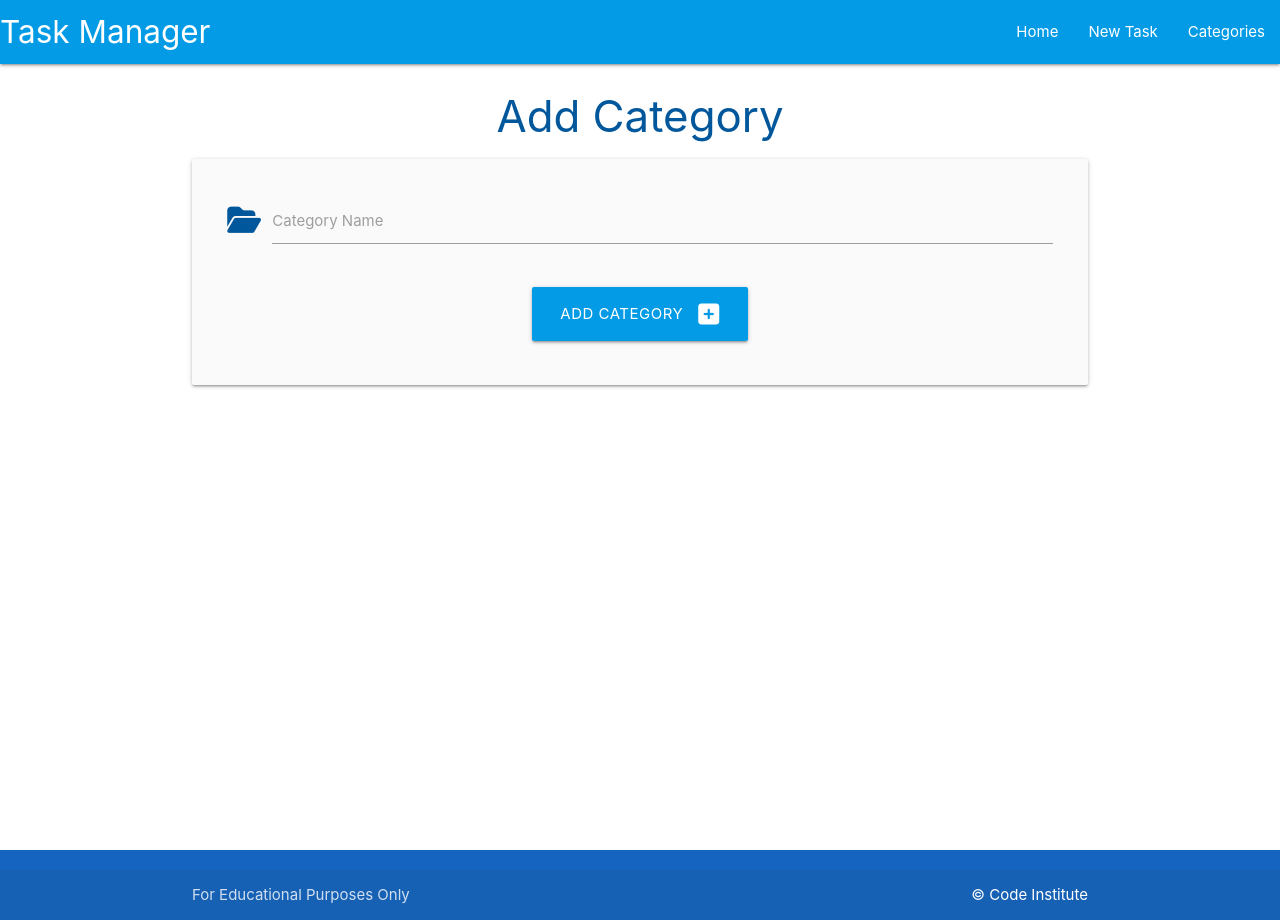
After one commit to Rick-8/db-challenge, a Flask app: page /add_category in a window 1280 px wide. The commit adds this page. Run offline with Flask 2, Linux system fonts and the light colour scheme.

Commit message:
Adding categorys section

```diff
--- a/taskmanager/routes.py
+++ b/taskmanager/routes.py
@@ -1,8 +1,23 @@
-from flask import render_template
-from taskmanager import app, db # noqa
-from taskmanager.models import Category, Task # noqa
+from flask import render_template, request, redirect, url_for
+from taskmanager import app, db
+from taskmanager.models import Category
 
 
-@app.route('/')
+@app.route("/")
 def home():
-    return render_template('tasks.html')
+    return render_template("tasks.html")
+
+
+@app.route("/categories")
+def categories():
+    return render_template("categories.html")
+
+
+@app.route("/add_category", methods=["GET", "POST"])
+def add_category():
+    if request.method == "POST":
+        category = Category(category_name=request.form.get("category_name"))
+        db.session.add(category)
+        db.session.commit()
+        return redirect(url_for("categories"))
+    return render_template("add_category.html")
--- a/taskmanager/static/js/script.js
+++ b/taskmanager/static/js/script.js
@@ -1,5 +1,9 @@
-// sidenav Initialization
+// Sidenav Initialization with options
 document.addEventListener('DOMContentLoaded', function() {
-    var elems = document.querySelectorAll('.sidenav');
-    var instances = M.Sidenav.init(elems, options);
-  });
+  var elems = document.querySelectorAll('.sidenav');
+  var options = {
+      edge: 'left', // Side from which the sidenav will open
+      draggable: true // Enable dragging to close the sidenav
+  };
+  M.Sidenav.init(elems, options);
+});
--- /dev/null
+++ b/taskmanager/templates/add_category.html
@@ -0,0 +1,29 @@
+{% extends "base.html" %}
+{% block content %}
+
+<h3 class="light-blue-text text-darken-4 center-align"> Add Category</h3>
+
+<div class="row card-panel grey lighten-5">
+    <form class="col s12" method="post" action="{{ url_for('add_category') }}">
+        <!-- category_name -->
+        <div class="row">
+            <div class="input-field col s12">
+                <i class="fas fa-folder-open prefix light-blue-text text-darken-4"></i>
+                <input id="category_name" name="category_name" minlength="3" maxlength="25" type="text"
+                    class="validate">
+                <label for="category_name">Category Name</label>
+            </div>
+        </div>
+        <!-- submit button -->
+        <div class="row">
+            <div class="col s12 center-align">
+                <button type="submit" class="btn-large light-blue darken-1">
+                    Add Category <i class="fas fa-plus-square right"></i>
+                </button>
+            </div>
+        </div>
+    </form>
+</div>
+
+
+{% endblock %}
--- a/taskmanager/templates/base.html
+++ b/taskmanager/templates/base.html
@@ -17,13 +17,12 @@
     <header>
         <nav class="light-blue darken-1">
             <div class="nav-wrapper">
-                <a href="#!" class="brand-logo">Task Manager</a>
-                <a href="#" data-target="mobile-demo" class="sidenav-trigger"><i class="fas fa-bars">menu</i></a>
+                <a href="#" class="brand-logo">Task Manager</a>
+                <a href="#" data-target="mobile-demo" class="sidenav-trigger"><i class="fas fa-bars"> menu</i></a>
                 <ul class="right hide-on-med-and-down">
                     <li><a href="{{ url_for('home') }}">Home</a></li>
                     <li><a href="">New Task</a></li>
-                    <li><a href="">Categories</a></li>
-
+                    <li><a href="{{ url_for('categories') }}">Categories</a></li>
                 </ul>
             </div>
         </nav>
@@ -31,7 +30,7 @@
         <ul class="sidenav" id="mobile-demo">
             <li><a href="{{ url_for('home') }}">Home</a></li>
             <li><a href="">New Task</a></li>
-            <li><a href="">Categories</a></li>
+            <li><a href="{{ url_for('categories') }}">Categories</a></li>
         </ul>
     </header>
 
@@ -53,7 +52,8 @@
 
 
     <script src="https://cdnjs.cloudflare.com/ajax/libs/materialize/1.0.0/js/materialize.min.js"></script>
-    <script src="{{ url_for('static', filename='js/script')}}"></script>
+    <script src="{{ url_for('static', filename='js/script.js') }}"></script>
+
 </body>
 
 </html>
--- a/taskmanager/templates/tasks.html
+++ b/taskmanager/templates/tasks.html
@@ -1,6 +1,6 @@
 {% extends "base.html" %}
 {% block content %}
 
-<h3 class="light-blue-text text-darken-4 center-align">Tasks</h3>
+<h3 class="light-blue-text text-darken-4 center-align"> Tasks</h3>
 
 {% endblock %}
```
Also changed, not shown: taskmanager/models.py (+15 -12 lines), taskmanager/templates/categories.html (added, +16 -0 lines).
